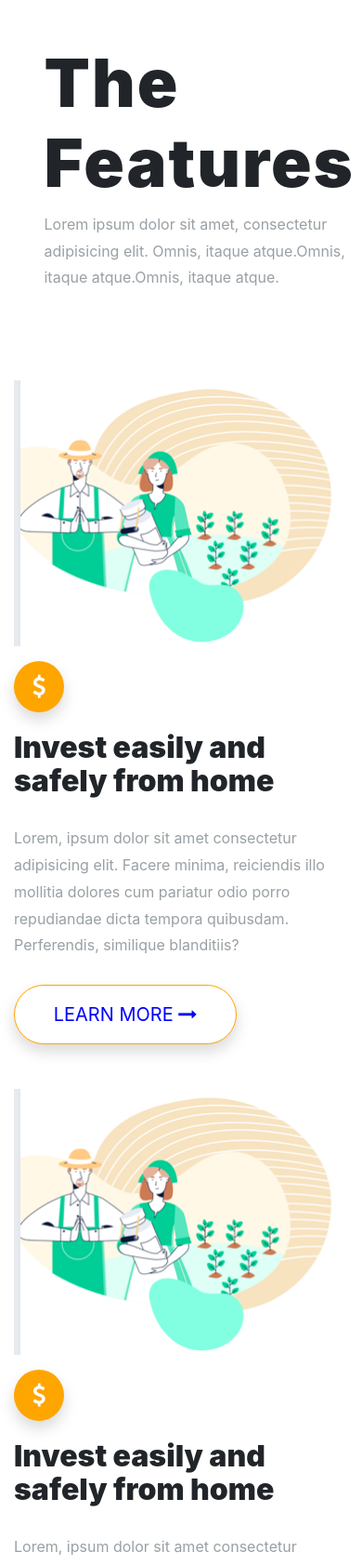
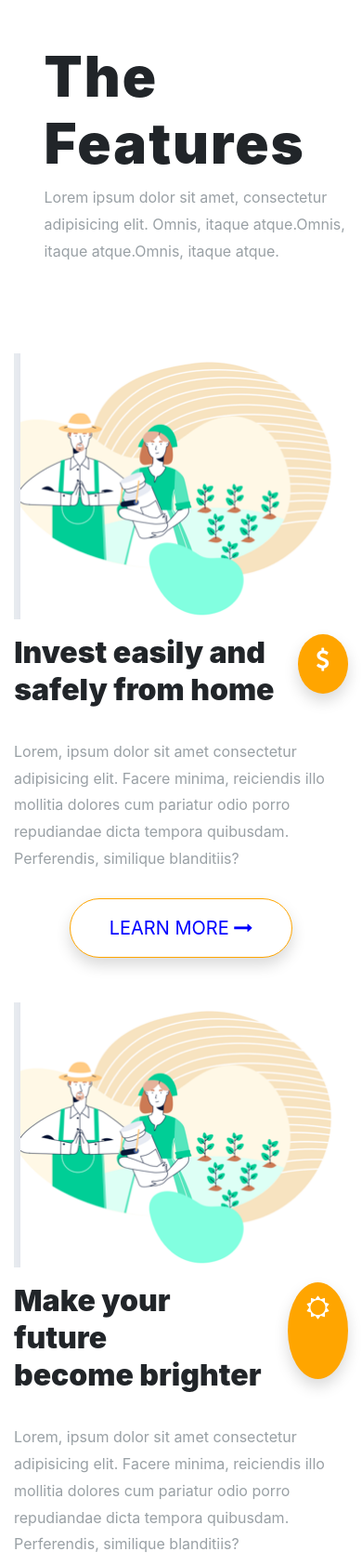
Before and after one commit to dheerajsaraogi/Omnivest-website, an Angular app: page / in a window 390 px wide. Shown: the part 1178-2861 px from the top of the page at 93% size. Built offline with nearby package versions, Linux system fonts and the light colour scheme.

Commit message:
feature section responsive code added

```diff
--- a/src/app/employees/employees.component.css
+++ b/src/app/employees/employees.component.css
@@ -4,3 +4,10 @@
     color: white;
     font-weight: 900;
   }
+
+  @media only screen and (max-width: 576px)
+{
+    .heading h2{
+        font-size: 40px;
+    }
+}
--- a/src/app/employees/employees.component.html
+++ b/src/app/employees/employees.component.html
@@ -1,6 +1,6 @@
 <section class="employees" style="margin-top: 150px; margin-bottom: 50px;">
     <div class="row">
-        <div class="offset-lg-2 col-lg-8 d-flex justify-content-center flex-column align-items-center">
+        <div class="offset-lg-2 col-lg-8 d-flex justify-content-center flex-column align-items-center heading">
         <h2 class="font-weight-bold display-4 text-center">Give employees the<br>financial guidance</h2>
         <p style="width: 80%;text-align:center;line-height: 35px;">Lorem ipsum dolor sit amet consectetur adipisicing elit. Iusto laborum, laudantium ab molestiae error nobis illum?</p>
         <button class="btn btn-lg btn-employee px-5 py-3 shadow mb-5">READ MORE</button>
--- a/src/app/features/features.component.css
+++ b/src/app/features/features.component.css
@@ -23,3 +23,29 @@ button{
     background-color: orange;
     border-radius: 50%;
 }
+
+@media only screen and (max-width: 768px)
+{
+    .heading h2{
+        font-size: 60px;
+    }
+
+    .center{
+        display: flex !important;
+        flex-direction: column !important;
+        justify-content: center !important;
+        align-items: center !important;
+    }
+
+
+    .header{
+        display: flex;
+        flex-direction: row-reverse !important;
+        justify-content:space-between !important;
+    }
+
+    .header h2{
+        margin-right: 25px;
+        line-height:40px;
+    }
+}
--- a/src/app/features/features.component.html
+++ b/src/app/features/features.component.html
@@ -1,8 +1,8 @@
 <div class="container-fluid" style="margin-top: 500px;">
 
     <div class="row" style="margin-bottom: 5rem;">
-        <div class="offset-1 col-md-8 col-xl-6">
-            <h1 class="display-3" id="feature-heading">The Features</h1>
+        <div class="offset-1 col-md-8 col-xl-6 heading">
+            <h2 class="display-3" id="feature-heading">The Features</h2>
             <p>Lorem ipsum dolor sit amet, consectetur adipisicing elit. Omnis, itaque atque.Omnis, itaque atque.Omnis, itaque atque.</p>
         </div>
     </div>
@@ -10,15 +10,16 @@
 
 
     <div class="row my-sm-4">
-        <div class="col-lg-6 d-flex justify-content-center align-items-center">
+        <div class="col-md-6 d-flex justify-content-center align-items-center">
             <figure>
                 <img class="img-fluid" src="../../assets/img/feature.png" alt="feature image" width="600" height="500">
             </figure>
         </div>
-        <div class="col-lg-4 d-flex flex-column justify-content-center align-items-start">
-            <i class="fa fa-dollar shadow mb-4 feature"></i>
-            <h2 class="features-subheading display-6">Invest easily and</h2>
-            <h2 class="features-subheading display-6">safely from home</h2>
+        <div class="col-md-6 col-lg-4 d-flex flex-column justify-content-center align-items-start center">
+            <div class="header">
+                <i class="fa fa-dollar shadow mb-4 feature"></i>
+                <h2 class="features-subheading display-6">Invest easily and<br>safely from home</h2>
+            </div>
             <p class="my-4">Lorem, ipsum dolor sit amet consectetur adipisicing elit. Facere minima, reiciendis illo mollitia dolores cum pariatur odio porro repudiandae dicta tempora quibusdam. Perferendis, similique blanditiis?</p>
             <button class="btn btn-light btn-lg shadow mt-1">LEARN MORE <i class="	fa fa-long-arrow-right"></i></button>
         </div>
@@ -29,16 +30,17 @@
 
 
 
-    <div class="row d-lg-none my-5">
-        <div class="col-lg-6 d-flex justify-content-center align-items-center">
+    <div class="row d-md-none my-5">
+        <div class="col-md-6 d-flex justify-content-center align-items-center">
             <figure>
                 <img class="img-fluid" src="../../assets/img/feature.png" alt="feature image" width="600" height="500">
             </figure>
         </div>
-        <div class="col-lg-4 d-flex flex-column justify-content-center align-items-start">
-            <i class="fa fa-dollar shadow mb-4 feature"></i>
-            <h2 class="features-subheading display-6">Invest easily and</h2>
-            <h2 class="features-subheading display-6">safely from home</h2>
+        <div class="col-md-6 col-lg-4 d-flex flex-column justify-content-center align-items-start center">
+            <div class="header">
+                <i class="fa fa-sun-o shadow mb-4 feature"></i>
+                <h2 class="features-subheading display-6">Make your future<br>become brighter</h2>
+            </div>
             <p class="my-4">Lorem, ipsum dolor sit amet consectetur adipisicing elit. Facere minima, reiciendis illo mollitia dolores cum pariatur odio porro repudiandae dicta tempora quibusdam. Perferendis, similique blanditiis?</p>
             <button class="btn btn-light btn-lg shadow mt-1">LEARN MORE <i class="	fa fa-long-arrow-right"></i></button>
         </div>
@@ -49,16 +51,15 @@
 
 
 
-    <div class="row my-5 d-none d-lg-flex">
+    <div class="row my-5 d-none d-md-flex">
 
-        <div class="offset-lg-2 col-lg-4 d-flex flex-column justify-content-center align-items-start">
+        <div class="col-md-6 offset-lg-2 col-lg-4 d-flex flex-column justify-content-center align-items-start">
             <i class="fa fa-sun-o shadow mb-4 feature py-3"></i>
-            <h2 class="features-subheading display-6">Make your future</h2>
-            <h2 class="features-subheading display-6">become brighter</h2>
+            <h2 class="features-subheading display-6">Make your future<br>become brighterrrrr</h2>
             <p class="my-4">Lorem, ipsum dolor sit amet consectetur adipisicing elit. Facere minima, reiciendis illo mollitia dolores cum pariatur odio porro repudiandae dicta tempora quibusdam. Perferendis, similique blanditiis?</p>
             <button class="btn btn-light btn-lg shadow mt-1">LEARN MORE <i class="	fa fa-long-arrow-right"></i></button>
         </div>
-        <div class="col-lg-6 d-flex justify-content-center align-items-center">
+        <div class="col-md-6 d-flex justify-content-center align-items-center">
             <figure>
                 <img class="img-fluid" src="../../assets/img/feature.png" alt="feature image" width="600" height="500">
             </figure>
@@ -73,15 +74,16 @@
 
 
     <div class="row">
-        <div class="col-lg-6 d-flex justify-content-center align-items-center">
+        <div class="col-md-6 d-flex justify-content-center align-items-center">
             <figure>
                 <img class="img-fluid" src="../../assets/img/feature.png" alt="feature image" width="600" height="500">
             </figure>
         </div>
-        <div class="col-lg-4 d-flex flex-column justify-content-center align-items-start">
-            <i class="fa fa-shield shadow mb-4 feature"></i>
-            <h2 class="features-subheading display-6">Be a great Investor</h2>
-            <h2 class="features-subheading display-6">on agriculture sector</h2>
+        <div class="col-md-6 col-lg-4  center d-flex flex-column justify-content-center align-items-start">
+            <div class="header">
+                <i class="fa fa-shield shadow mb-4 feature"></i>
+                <h2 class="features-subheading display-6">Be a great Investor<br>on agriculture sector</h2>
+            </div>
             <p class="my-4">Lorem, ipsum dolor sit amet consectetur adipisicing elit. Facere minima, reiciendis illo mollitia dolores cum pariatur odio porro repudiandae dicta tempora quibusdam. Perferendis, similique blanditiis?</p>
             <button class="btn btn-light btn-lg shadow mt-1">LEARN MORE <i class="	fa fa-long-arrow-right"></i> </button>
         </div>
--- a/src/app/testimonial/testimonial.component.css
+++ b/src/app/testimonial/testimonial.component.css
@@ -3,3 +3,11 @@ blockquote{
     line-height: 2.4rem;
     font-size: 20px;
 }
+
+
+@media only screen and (max-width: 576px)
+{
+    .heading h2{
+        font-size: 55px;
+    }
+}
--- a/src/app/testimonial/testimonial.component.html
+++ b/src/app/testimonial/testimonial.component.html
@@ -11,7 +11,7 @@
             </div>
          </div>
          <div class="row py-5"  style="background-color: #9ff0da33;">
-             <div class="offset-1 col-lg-4">
+             <div class="offset-1 col-lg-4 heading">
                  <h2 class="display-3">What <br>Customer Said</h2>
                  <p>Lorem ipsum dolor sit amet consectetur adipisicing elit. Numquam, temporibus magni minus exercitationem et</p>
              </div>
```
